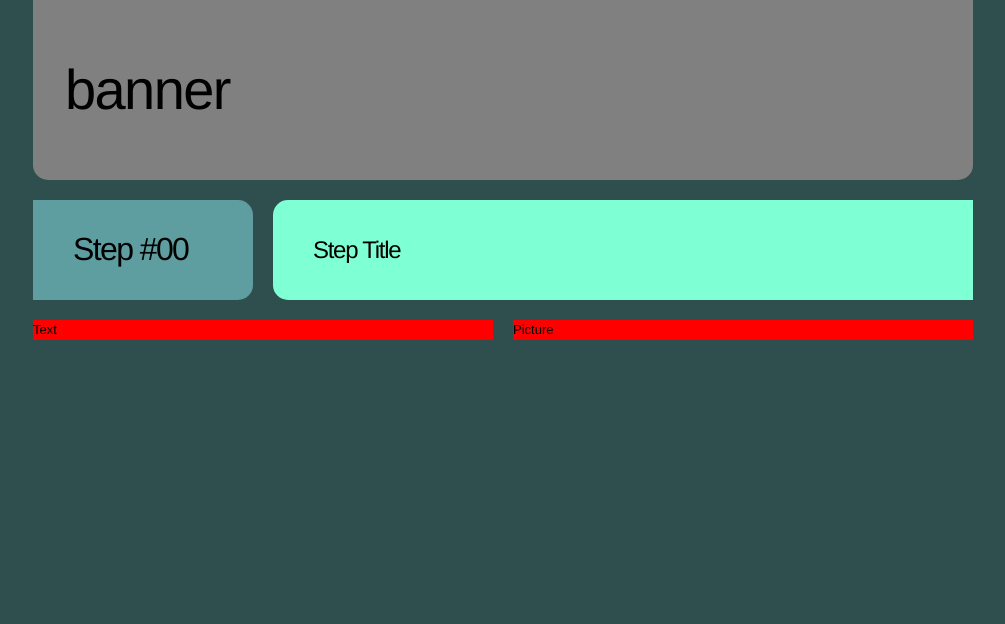
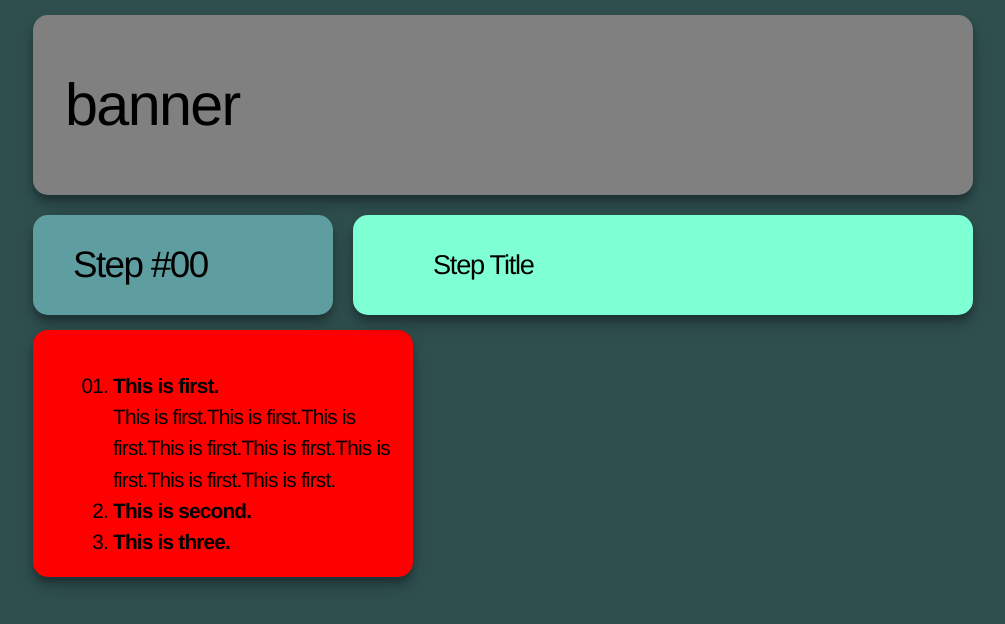
Before and after one commit to Jaybird9er/960_project, a plain HTML site: page index.html in a window 1280 px wide. Shown: the whole page, without its empty margins (137-1142 px from the left). Drawn offline with Linux system fonts and the light colour scheme.

Commit message:
Layout Near Finished

```diff
--- a/css/960.css
+++ b/css/960.css
@@ -72,25 +72,24 @@ body {
 
 /* header setttings */
 
-h1, h2, h3, h4, h5, h6 {
-  /* margin-top: 10px;
-  margin-bottom: 2rem; */
+h1, h2, h3, h4, h5, h6, li{
   font-weight: 300; }
-h1 { font-size: 3.5rem; line-height: 1.25;  letter-spacing: -.1rem;}
-h2 { font-size: 2.0rem; line-height: 1.3; letter-spacing: -.1rem;}
-h3 { font-size: 1.5rem; line-height: 1.35;  letter-spacing: -.08rem;}
+h1 { font-size: 3.7rem; line-height: 1.25;  letter-spacing: -.1rem;}
+h2 { font-size: 2.3rem; line-height: 1.29; letter-spacing: -.1rem;}
+h3 { font-size: 1.7rem; line-height: 1.35;  letter-spacing: -.08rem;}
 h4 { font-size: 1.3rem; line-height: 1.5; letter-spacing: -.05rem;}
 h5 { font-size: 1.2rem; line-height: 1.6;  letter-spacing: 0;}
 h6 { font-size: 1.0rem; line-height: 1.75;  letter-spacing: 0;}
+li { font-size: 1.3rem; line-height: 1.5; letter-spacing: -.05rem;}
 
 
 /* Since only grids 3, 6, 9, an 12 are used, all css realted to those grids follows below*/
 
 html {
-  background-color: darkslategray;
   display: table;
   margin-left: auto;
   margin-right: auto;
+  background-color: darkslategray;
 }
 
 body {
@@ -103,18 +102,35 @@ body {
   width: 220px;
 }
 
-.grid_3 {
+.grid_4 {
   display: flex;
   align-items: center;
   height: 100px;
+  min-width: 260px;
+  padding: 0 0 0 40px;
+  margin-bottom: 15px;
+  border-radius: 15px;
+  font-weight: 100;
   background-color: cadetblue;
-  padding: 0 0 0 40px;
-  /* line-height: 2rem; */
-  font-weight: 100;
-  min-width: 180px;
-  border-top-right-radius: 15px;
-  border-bottom-right-radius: 15px;
-  margin-bottom: 20px;
+  box-shadow: 0 10px 20px rgba(0,0,0,0.19), 0 6px 6px rgba(0,0,0,0.23);
+}
+
+.container_12 .grid_5 {
+  width: 380px;
+}
+
+.grid_5 {
+  min-width: 310px;
+  max-width: 310px;
+  padding: 40px 20px 20px 50px;
+  box-shadow: 0 10px 20px rgba(0,0,0,0.19), 0 6px 6px rgba(0,0,0,0.23);
+  border-radius: 15px;
+  font-weight: 800;
+  background-color: red;
+  word-wrap: break-word;
+}
+.list {
+  list-style-type: decimal-leading-zero;
 }
 
 .container_12 .grid_6,
@@ -122,9 +138,33 @@ body {
   width: 460px;
 }
 
-.grid_6 {
+.container_12 .grid_7 {
+  width: 540px;
+}
+
+.grid_7 {
   background-color: red;
-  min-width: 460px;
+  max-width: 540px;
+  box-shadow: 0 10px 20px rgba(0,0,0,0.19), 0 6px 6px rgba(0,0,0,0.23);
+  background-size: contain;
+  border-radius: 15px;
+}
+
+.container_12 .grid_10 {
+  width: 780px;
+}
+
+.grid_10 {
+  display: flex;
+  align-items: center;
+  position: relative;
+  height: 100px;
+  min-width: 540px;
+  padding-left: 80px;
+  margin-bottom: 15px;
+  border-radius: 15px;
+  background-color: aquamarine;
+  box-shadow: 0 10px 20px rgba(0,0,0,0.19), 0 6px 6px rgba(0,0,0,0.23);
 }
 
 .container_1h2 .grid_9,
@@ -132,17 +172,6 @@ body {
   width: 700px;
 }
 
-.grid_9 {
-  position: relative;
-  min-width: 660px;
-  display: flex;
-  align-items: center;
-  padding: 0 0 0 40px;
-  height: 100px;
-  background-color: aquamarine;
-  border-top-left-radius: 15px;
-  border-bottom-left-radius: 15px;
-}
 
 .container_12 .grid_12,
 .container_16 .grid_16 {
@@ -152,19 +181,35 @@ body {
 .grid_12  {
   display: flex;
   align-items: center;
+  min-width: 940px;
   height: 140px;
+  padding: 20px 0;
+  margin: 15px 10px 20px 10px;
+  border-radius: 15px;
   font-size: 2rem;
-  padding: 20px 0;
+  text-indent: 1em;
   background-color: gray;
-  border-bottom-right-radius: 15px;
-  border-bottom-left-radius: 15px;
-  min-width: 940px;
-  margin-bottom: 20px;
-  text-indent: 1em;
-  /* height: 80px; */
-  /* line-height: 5em; */
-  /* position: relative; */
-  /* top: -30px; */
+  box-shadow: 0 10px 20px rgba(0,0,0,0.19), 0 6px 6px rgba(0,0,0,0.23);
+}
+
+a:link, a:visited, a:hover {
+  text-decoration: none;
+  color: black;
+  font-weight: bold;
+}
+
+.test {
+  visibility: hidden;
+  display: none;
+}
+:target {
+    visibility: visible;
+    display: flex;
+    width: 500px;
+    height: 510px;
+    padding: 10px 20px;
+    justify-content: center;
+    border-radius: 15px;
 }
 
 /* `Grid >> Children (Alpha ~ First, Omega ~ Last)
--- a/index.html
+++ b/index.html
@@ -16,33 +16,44 @@
         </h1>
     </div>  <div class="clear"></div>
     <!-- end .grid_12-->
-    <!--grid_3 width: 240px ~ step number-->
-    <div class="grid_3">
+    <!--grid_4 width: 300px ~ step number-->
+    <div class="grid_4">
         <h2>
             Step #00
         </h2>
     </div>
-    <!-- end .grid_3 -->
-    <!--grid_9 width: 700px ~ step title-->
-    <div class="grid_9">
+    <!-- end .grid_4 -->
+    <!--grid_10 width: 660px ~ step title-->
+    <div class="grid_10">
         <h3>
             Step Title
         </h3>
     </div>
     <div class="clear"></div>
-    <!--end .grid_9-->
-    <!--grid_6 width: 240px ~ list of steps-->
-    <div class="grid_6">
-        <p>
-            Text
-        </p>
+    <!--end .grid_10-->
+    <!--grid_5 width: 380px ~ list of steps-->
+    <div class="grid_5">
+        <ol>
+            <li class="list">
+                <a href="#one">This is first.</a>
+                <p>
+                    This is first.This is first.This is first.This is first.This is first.This is first.This is first.This is first.
+                </p>
+            </li>
+            <li>
+                <a href="#two">This is second.</a>
+            </li>
+            <li>
+                <a href="#three">This is three.</a>
+            </li>
+        </ol>
     </div>
-    <!-- end .grid_6 -->
-    <!--grid_6 width: 240px ~ image-->
-    <div class="grid_6">
-        <p>
-            Picture
-        </p>
+    <!-- end .grid_5 -->
+    <!--grid_7 width: 540px ~ image-->
+    <div class="grid_7">
+        <div class="test" id="one"><img src="https://bit.ly/fcc-relaxing-cat"></div>
+        <div class="test" id="two"><img src="https://i2.wp.com/ceklog.kindel.com/wp-content/uploads/2013/02/firefox_2018-07-10_07-50-11.png?w=641&ssl=1"></div>
+        <div class="test" id="three"><img src="https://bit.ly/fcc-relaxing-cat"></div>
     </div>
     <!-- end .grid_6 -->
 </body>
```
